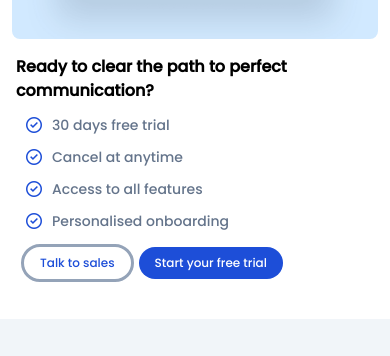
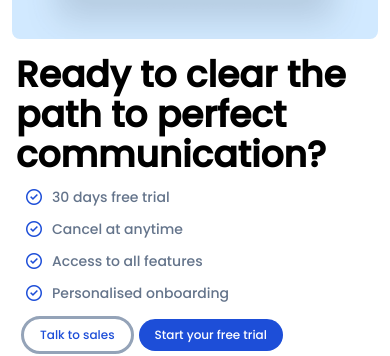
Before and after one commit to xerdin442/clear-link, a website: page project/index.html in a window 390 px wide. Shown: the part 2828-3184 px from the top of the page. Drawn offline with nearby package versions, Linux system fonts and the light colour scheme.

Commit message:
updated codebase

```diff
--- a/project/index.html
+++ b/project/index.html
@@ -291,7 +291,7 @@
       </div>
 
       <div>
-        <h2 class="font-semibold text-2xl px-4 md:pl-0 md:font-bold lg:text-3xl xl:text-6xl">Ready to clear the path to perfect communication?</h2>
+        <h2 class="font-semibold text-4xl px-4 md:pl-0 md:font-bold xl:text-6xl">Ready to clear the path to perfect communication?</h2>
 
         <div class="grid grid-cols-1 gap-y-1 ml-6 md:ml-2 mt-2">
           <div class="flex items-center space-x-2">
```
Also changed, not shown: project/output.css.
